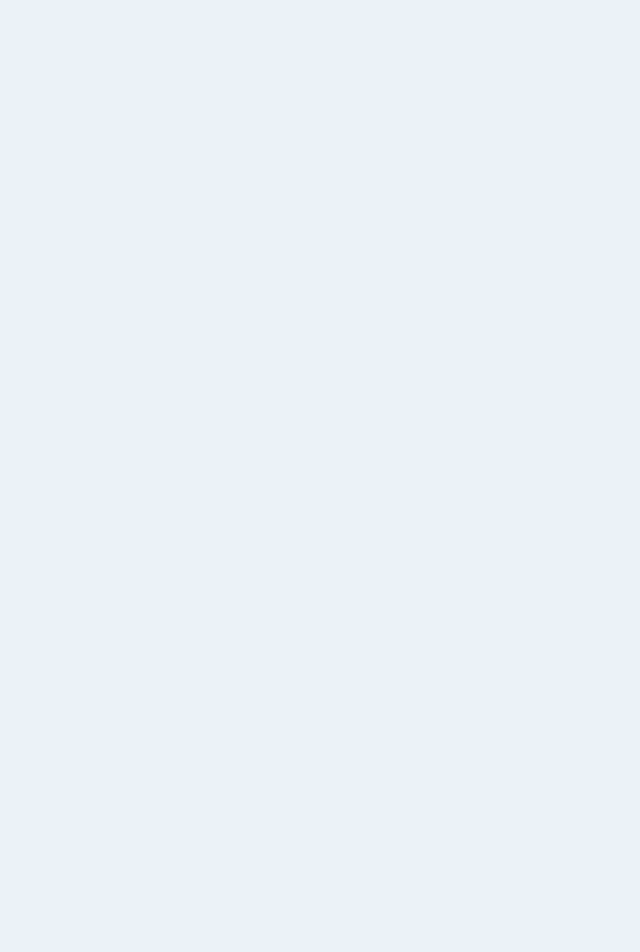
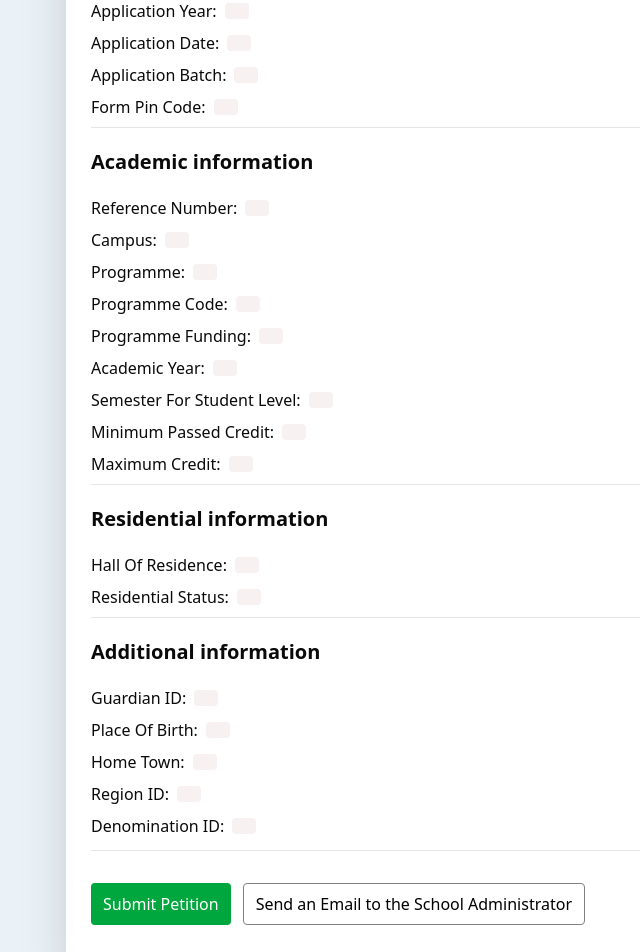
Before and after one commit to Boaz-Amakye-Adjei/umat-portal-leaks, a Next.js app: page /details/1 in a window 1280 px wide. Shown: the part 980-1932 px from the top of the page, without its empty margins (254-894 px from the left). Before the commit the page ends 926 px from the top, so only its background shows below. Built offline with nearby package versions, Linux system fonts and the light colour scheme; no server answers.

Commit message:
Added more information in the details page

```diff
--- a/src/app/details/[id]/page.js
+++ b/src/app/details/[id]/page.js
@@ -65,8 +65,8 @@
           </h3>
         </div>
 
-        <div className="bg-white shadow-2xl mt-[20px] md:mt-0 flex-grow p-3">
-          <h2 className="font-bold text-xl my-2">Personal information</h2>
+        <div className="bg-white shadow-2xl mt-[20px] md:mt-0 flex-grow p-[25px]">
+          <h2 className="font-bold text-xl py-[20px]">Personal information</h2>
           <InfoSpace title="Name" info={data.ApplicatantFullName} />
           <InfoSpace
             title="Gender"
@@ -75,7 +75,7 @@
           <InfoSpace title="Date of Birth" info={data.DateOfBirth} />
 
           <hr />
-          <h2 className="font-bold text-xl my-2">Contact information</h2>
+          <h2 className="font-bold text-xl py-[20px]">Contact information</h2>
           <InfoSpace title="Email" info={data.Email} />
           <InfoSpace title="Phone Number" info={data.PrimaryNumber} />
           <InfoSpace title="Other Phone Number" info={data.OtherNumber} />
@@ -86,8 +86,62 @@
           <InfoSpace title="Postal Address" info={data.AddressLine1} />
           <InfoSpace title="Ghana Post Address" info={data.GhanaPostCode} />
           <hr />
-          <h2 className="font-bold text-xl my-2">Admission information</h2>
+          <h2 className="font-bold text-xl py-[20px]">Admission information</h2>
           <InfoSpace title="Application ID" info={data.ApplicationId} />
+          <InfoSpace title="Application Year" info={data.ApplicationYear} />
+          <InfoSpace title="Application Date" info={data.AdmittedDate} />
+          <InfoSpace title="Application Batch" info={data.AdmittedBatch} />
+          <InfoSpace title="Form Pin Code" info={data.FormPinCode} />
+
+          <hr />
+          <h2 className="font-bold text-xl py-[20px]">Academic information</h2>
+          <InfoSpace title="Reference Number" info={data.StudentNumber} />
+          <InfoSpace title="Campus" info={data.Campus} />
+          <InfoSpace title="Programme" info={data.ProgrammeFullName} />
+          <InfoSpace title="Programme Code" info={data.ProgrammeCode} />
+          <InfoSpace title="Programme Funding" info={data.ProgrammeFunding} />
+          <InfoSpace
+            title="Academic Year"
+            info={data.AcademicYearForStudentLevel}
+          />
+          <InfoSpace
+            title="Semester For Student Level"
+            info={data.SemesterForStudentLevel}
+          />
+          <InfoSpace
+            title="Minimum Passed Credit"
+            info={data.MinimumPassedCredit}
+          />
+          <InfoSpace title="Maximum Credit" info={data.MaximumCredit} />
+
+          <hr />
+          <h2 className="font-bold text-xl py-[20px]">
+            Residential information
+          </h2>
+          <InfoSpace title="Hall of Residence" info={data.Hall} />
+          <InfoSpace title="Residential Status" info={data.ResidentialStatus} />
+
+          <hr />
+          <h2 className="font-bold text-xl py-[20px]">
+            Additional information
+          </h2>
+          <InfoSpace title="Guardian ID" info={data.GuardianId} />
+          <InfoSpace title="Place of Birth" info={data.PlaceOfBirth} />
+          <InfoSpace title="Home Town" info={data.City} />
+          <InfoSpace title="Region ID" info={data.RegionId} />
+          <InfoSpace title="Denomination ID" info={data.DenominationId} />
+
+          <hr className="my-3" />
+
+          <div className="flex gap-3 py-[20px] flex-col md:flex-row">
+            <button className="py-2 px-3 rounded  hover:bg-green-200 bg-green-600 text-white cursor-pointer delay-75">
+              Submit Petition
+            </button>
+
+            <button className="py-2 px-3 rounded border-[grey] border-soild border  text-black cursor-pointer delay-75">
+              Send an Email to the School Administrator
+            </button>
+          </div>
         </div>
       </section>
     </div>
```
